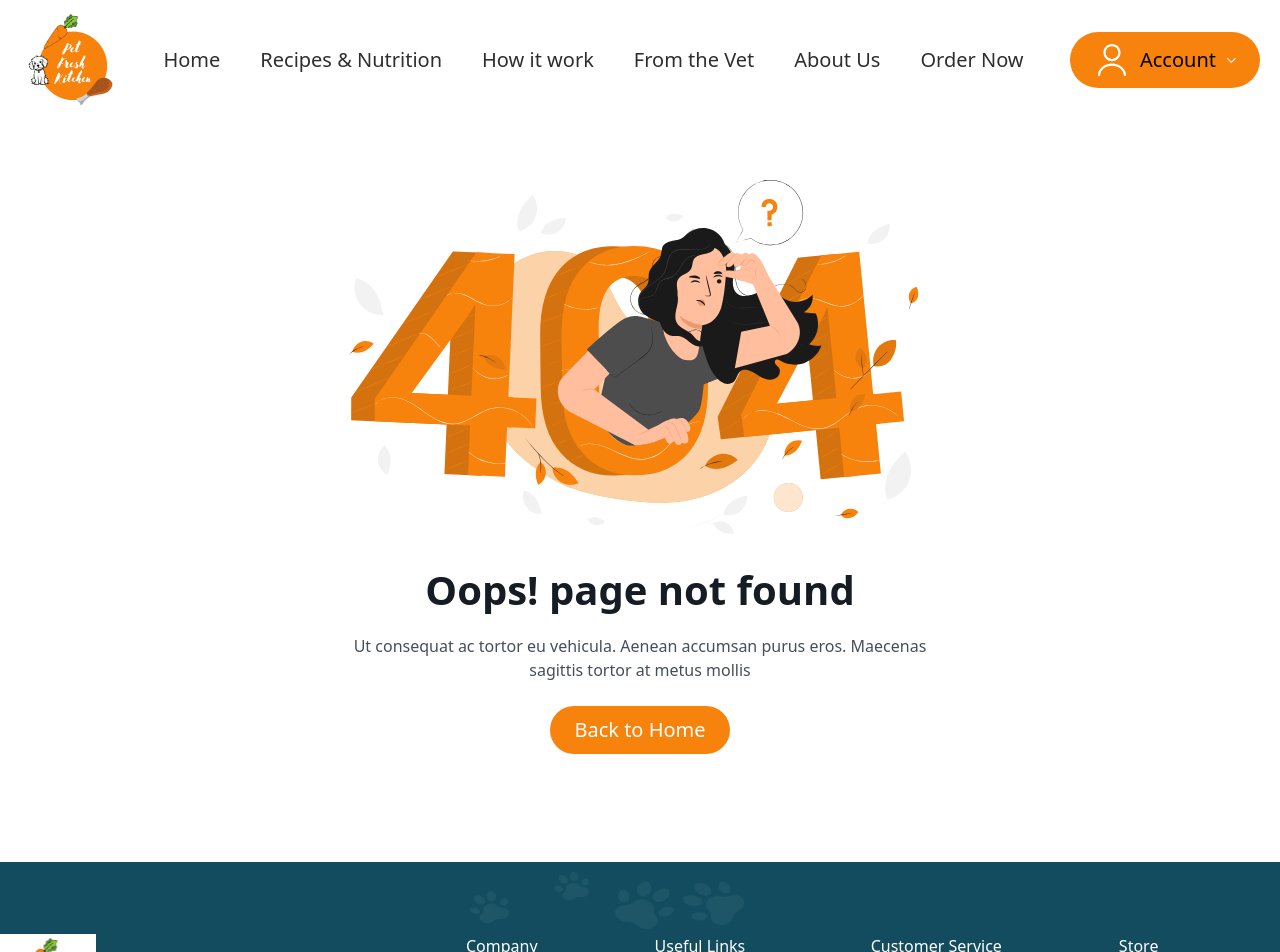
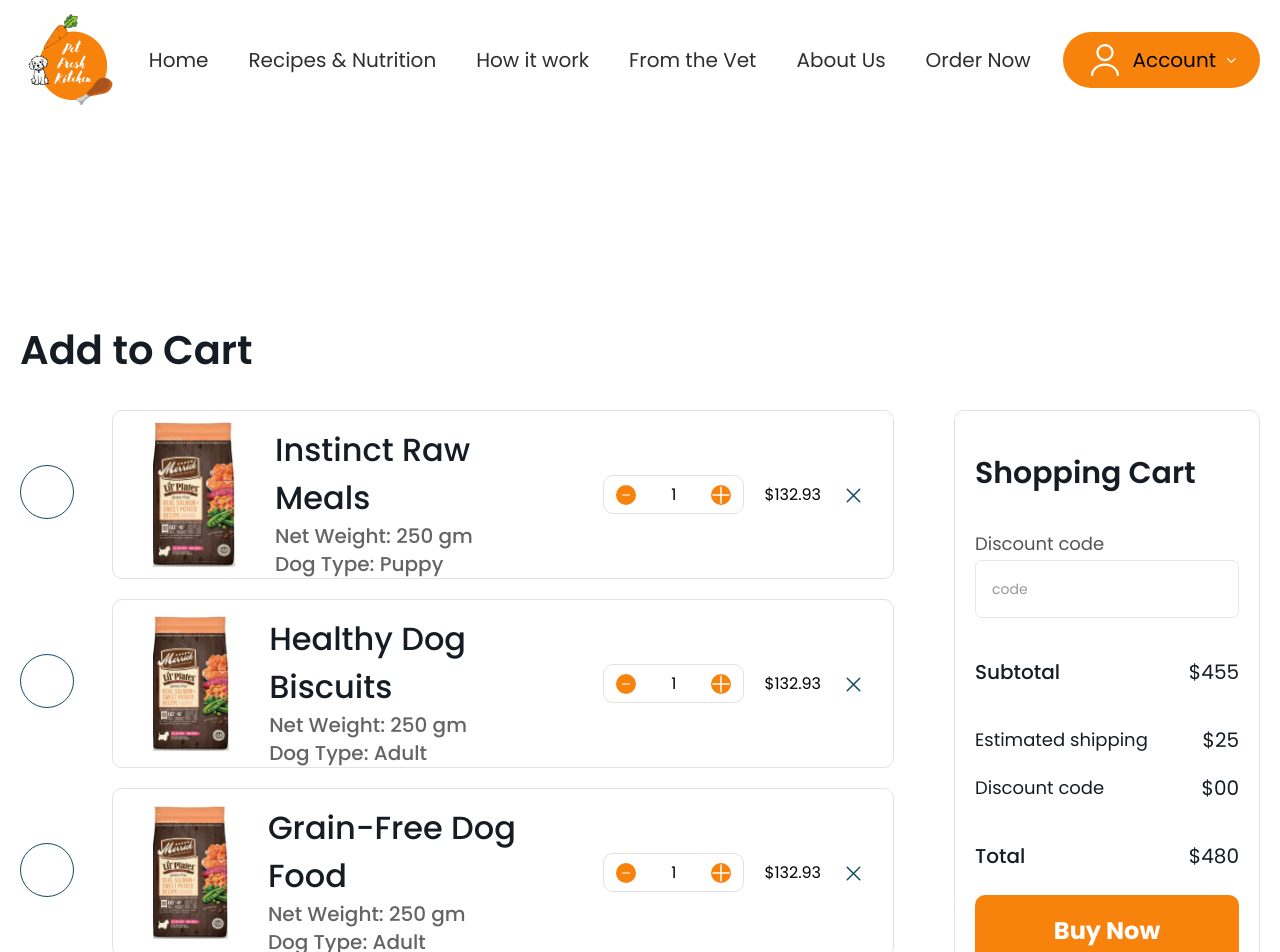
Before and after one commit to Farok-Hossain/pet-fresh-kitchen, a React (Vite) app: page /addcart in a window 1280 px wide. Shown: the top 952 px of the page. Built offline with nearby package versions, Linux system fonts and the light colour scheme.

Commit message:
AddCart & AddToCart completed

```diff
--- /dev/null
+++ b/src/components/AddCart/AddCart.jsx
@@ -0,0 +1,147 @@
+import { Checkbox } from "@/components/ui/checkbox";
+import rawMeals from "../../assets/images/rawMeals.png";
+import PlusIcon from "@/assets/Icons/PlusIcon";
+import { MinusIcon } from "lucide-react";
+import { useState } from "react";
+import CrossIcon from "@/assets/Icons/CrossIcon";
+
+const AddCart = () => {
+    const [count, setCount] = useState(1);
+
+  const products = [
+    {
+      img: rawMeals,
+      title: "Instinct Raw Meals",
+      netWeight: "250 gm",
+      dogType: "Puppy",
+      price: 132.93,
+    },
+    {
+      img: rawMeals,
+      title: "Healthy Dog Biscuits",
+      netWeight: "250 gm",
+      dogType: "Adult",
+      price: 132.93,
+    },
+    {
+      img: rawMeals,
+      title: "Grain-Free Dog Food",
+      netWeight: "250 gm",
+      dogType: "Adult",
+      price: 132.93,
+    },
+    {
+      img: rawMeals,
+      title: "Organic Dog Treats",
+      netWeight: "250 gm",
+      dogType: "Adult",
+      price: 132.93,
+    },
+  ];
+    return (
+        <div className="container py-[200px]">
+      <div className="">
+        <h3 className="text-textGray text-[40px] font-semibold">Add to Cart</h3>
+      </div>
+
+      <div className="flex gap-[60px] mt-[30px] ">
+        <div>
+          {products.map((item, index) => (
+            <div key={index} className={`flex items-center gap-[38px] ${
+                index > 0 ? "mt-5" : ""
+              }`}>
+              <div>
+                <Checkbox className="rounded-full h-[54px] w-[54px]" />
+              </div>
+
+              <div className="flex items-center gap-10 border-[1px] w-[782px] border-[#E2E2E2] rounded-[10px]">
+                <div className="py-[10px] pl-10">
+                  <img src={rawMeals} alt="" />
+                </div>
+                <div className="pt-[15px]">
+                  <h3 className="text-textGray text-[32px] font-medium">
+                    {item.title}
+                  </h3>
+                  <h5 className="text-xl font-medium text-[#212121B2]">
+                    Net Weight: {item.netWeight}
+                  </h5>
+                  <h5 className="text-xl font-medium text-[#212121B2]">
+                    Dog Type: {item.dogType}
+                  </h5>
+                </div>
+
+                <div className="flex gap-5 items-center pr-7">
+                  <div className="border-[1px] rounded-[10px] border-[#E2E2E2] flex px-3 py-[6.5px]">
+                    <button
+                      className=""
+                      onClick={() => {
+                        if (count > 0) {
+                          setCount((count) => count - 1);
+                        }
+                      }}
+                    >
+                      <div className="bg-primaryOrange text-white w-5 h-5 rounded-full flex justify-center items-center">
+                        <MinusIcon className="px-1 py-1" />
+                      </div>
+                    </button>
+                    <div className="px-[35px] flex justify-center items-center">
+                      {count}
+                    </div>
+                    <button
+                      className=""
+                      onClick={() => setCount((count) => count + 1)}
+                    >
+                      <div className="bg-primaryOrange text-white w-5 h-5 rounded-full flex justify-center items-center">
+                        <PlusIcon className="w-2" />
+                      </div>
+                    </button>
+                  </div>
+                  <div>
+                    <h4>${item.price}</h4>
+                  </div>
+                  <div className="h-6 w-6">
+                    <CrossIcon />
+                  </div>
+                </div>
+              </div>
+            </div>
+          ))}
+        </div>
+
+        <div className="w-[505px] border-[1px] rounded-[10px] border-[#E2E2E2] px-5">
+          <h3 className="text-textGray text-[30px] font-semibold mt-10">
+            Shopping Cart
+          </h3>
+          <h5 className="text-[#545454] text-[18px] font-normal leading-4 mt-10 mb-2">
+            Discount code
+          </h5>
+          <div className="border-[0.5px] mt-[5px] text-[#9F9F9F] rounded-[7px]">
+            <h5 className="text-[14px] leading-6 text-[#979797] p-4">code</h5>
+          </div>
+
+          <div className="flex justify-between mt-10 mb-10">
+            <h4 className="text-textGray text-xl font-medium">Subtotal</h4>
+            <h4 className="text-textGray text-xl font-normal">$455</h4>
+          </div>
+          <div className="flex justify-between mb-5">
+            <h4 className="text-textGray text-[18px]">Estimated shipping</h4>
+            <h4 className="text-textGray text-xl font-normal">$25</h4>
+          </div>
+          <div className="flex justify-between">
+            <h4 className="text-textGray text-[18px]">Discount code</h4>
+            <h4 className="text-textGray text-xl font-normal">$00</h4>
+          </div>
+          <div className="flex justify-between mt-10 mb-[25px]">
+            <h4 className="text-textGray text-xl font-medium">Total</h4>
+            <h4 className="text-textGray text-xl font-normal">$480</h4>
+          </div>
+          <div>
+            <button className="bg-primaryOrange text-white py-5 w-full text-2xl font-bold rounded-[10px]">Buy Now</button>
+          </div>
+        </div>
+      </div>
+    </div>
+    );
+};
+
+export default AddCart;
--- /dev/null
+++ b/src/components/Checkout/CheckOut.jsx
@@ -0,0 +1,17 @@
+
+
+const CheckOut = () => {
+    return (
+        <div>
+            <div className=" ">
+                <h3 className="text-textGray pl-6 text-xl font-medium leading-[30px] mt-4">Billing Information</h3>
+                <div className="border-[1px] text-[#E5E5E5]"></div>
+                <div className="pl-6">
+                    <h4 className="text-textGray text-[14px] leading-[21px]">Full Name</h4>
+                </div>
+            </div>
+        </div>
+    );
+};
+
+export default CheckOut;
--- a/src/components/common/CommonModal.jsx
+++ b/src/components/common/CommonModal.jsx
@@ -4,6 +4,7 @@ import CrossIcon from "@/assets/Icons/CrossIcon";
 import { useState } from "react";
 import MinusIcon from "@/assets/Icons/MinusIcon";
 import PlusIcon from "@/assets/Icons/PlusIcon";
+import { Link } from "react-router-dom";
 
 const CommonModal = ({
   isOpen,
@@ -14,7 +15,7 @@ const CommonModal = ({
   clickedButton,
   dogType,
   category,
-  button
+  button,
 }) => {
   const [count, setCount] = useState(1);
 
@@ -82,46 +83,69 @@ const CommonModal = ({
               </div>
             </div>
             <div>
-                <h3 className="text-textGray text-[16px] font-medium">Category: <span className="text-[#858585] font-normal">{category}</span></h3>
+              <h3 className="text-textGray text-[16px] font-medium">
+                Category:{" "}
+                <span className="text-[#858585] font-normal">{category}</span>
+              </h3>
             </div>
 
             <div className="flex gap-[14px]">
               <div>
                 <div className="flex">
                   {clickedButton === "cart" && (
+                   <Link to="/addcart">
                     <button className="bg-primaryOrange rounded-[10px] px-20 py-5 text-2xl font-bold text-white">
                       Add to Cart
-                    </button>
+                    </button></Link>
                   )}
                 </div>
                 <div className="flex">
                   {clickedButton === "buy" && (
+                    <Link to="/checkout">
                     <button className="bg-primaryOrange rounded-[10px] px-20 py-5 text-2xl font-bold text-white">
                       Buy Now
                     </button>
+                    </Link>
                   )}
                 </div>
                 <div className="flex">
                   {clickedButton === "sample" && (
-                    <button className="bg-primaryOrange rounded-[10px] px-20 py-5 text-2xl font-bold text-white">
+                    <Link to="/orders">
+                    <button  className="bg-primaryOrange rounded-[10px] px-20 py-5 text-2xl font-bold text-white">
                       Get Free Sample
-                    </button>
+                    </button></Link>
                   )}
                 </div>
               </div>
+
+              {/* Count section  */}
+              {clickedButton !== "sample" && (
                 <div className="border-[1px] rounded-[10px] border-[#E2E2E2] flex px-3">
-                <button className="" onClick={() => {if(count > 0) {setCount((count) => (count - 1))}}}>
+                  <button
+                    className=""
+                    onClick={() => {
+                      if (count > 0) {
+                        setCount((count) => count - 1);
+                      }
+                    }}
+                  >
                     <div className="bg-primaryOrange text-white w-12 h-12 rounded-full flex justify-center items-center">
                       <MinusIcon />
                     </div>
                   </button>
-                <div className="px-[35px] flex justify-center items-center">{count}</div>
-                <button className="" onClick={() => setCount((count) => count + 1)}>
+                  <div className="px-[35px] flex justify-center items-center">
+                    {count}
+                  </div>
+                  <button
+                    className=""
+                    onClick={() => setCount((count) => count + 1)}
+                  >
                     <div className="bg-primaryOrange text-white w-12 h-12 rounded-full flex justify-center items-center">
                       <PlusIcon />
                     </div>
                   </button>
                 </div>
+              )}
             </div>
           </div>
         </div>
--- a/src/components/ui/checkbox.jsx
+++ b/src/components/ui/checkbox.jsx
@@ -8,7 +8,7 @@ const Checkbox = React.forwardRef(({ className, ...props }, ref) => (
   <CheckboxPrimitive.Root
     ref={ref}
     className={cn(
-      "peer h-4 w-4 shrink-0 rounded-sm border border-zinc-200 border-zinc-900 ring-offset-white focus-visible:outline-none focus-visible:ring-2 focus-visible:ring-zinc-950 focus-visible:ring-offset-2 disabled:cursor-not-allowed disabled:opacity-50 data-[state=checked]:bg-zinc-900 data-[state=checked]:text-zinc-50 dark:border-zinc-800 dark:border-zinc-50 dark:ring-offset-zinc-950 dark:focus-visible:ring-zinc-300 dark:data-[state=checked]:bg-zinc-50 dark:data-[state=checked]:text-zinc-900",
+      "peer h-4 w-4 shrink-0 rounded-sm border border-primaryOrange border-[#124C5F] ring-offset-white focus-visible:outline-none focus-visible:ring-2 focus-visible:ring-primaryOrange focus-visible:ring-offset-2 disabled:cursor-not-allowed disabled:opacity-50 data-[state=checked]:bg-primaryOrange data-[state=checked]:text-zinc-50 dark:border-primaryOrange dark:border-zinc-50 dark:ring-offset-primaryOrange dark:focus-visible:ring-zinc-300 dark:data-[state=checked]:bg-zinc-50 dark:data-[state=checked]:text-primaryOrange",
       className
     )}
     {...props}>
--- /dev/null
+++ b/src/pages/AddToCart/AddToCart.jsx
@@ -0,0 +1,12 @@
+import AddCart from "@/components/AddCart/AddCart";
+
+
+const AddToCart = () => {
+
+
+  return (
+    <AddCart />
+  );
+};
+
+export default AddToCart;
--- /dev/null
+++ b/src/pages/Checkout/Checkout.jsx
@@ -0,0 +1,12 @@
+import CheckOut from "@/components/Checkout/Checkout";
+
+
+const Checkout = () => {
+    return (
+        <div className="container">
+            <CheckOut />
+             </div>
+    );
+};
+
+export default Checkout;
```
Also changed, not shown: src/components/routes/Routes.jsx (+10 -0 lines), src/assets/images/rawMeals.png (added). Lines whose indentation alone changed are shown as unchanged.
